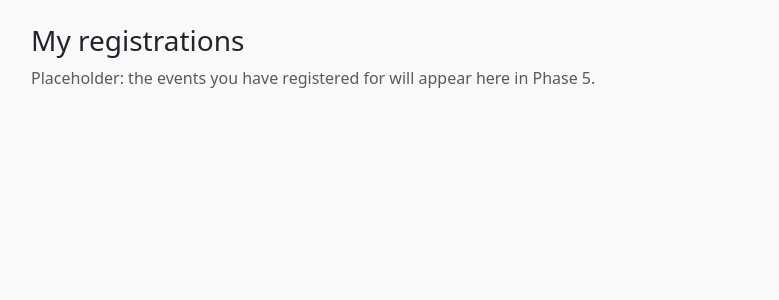
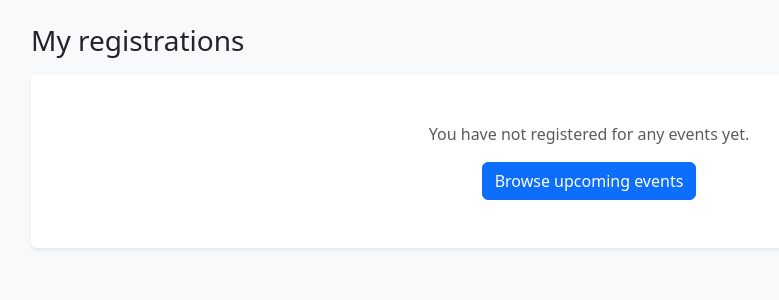
Before and after one commit to Asmit-123/event-booking-platform, a Django app: page /my-registrations/ in a window 1280 px wide. Shown: the part 56-356 px from the top of the page, without its empty margins (51-830 px from the left). Run offline with Django 5.2, Linux system fonts and the light colour scheme; the visitor is signed in with stand-in values (Sample User, id 1); data comes from the database, SQL or seed files in the repository; data that the repository does not hold is empty.

Commit message:
feat: add My registrations page with upcoming and past sections

```diff
--- /dev/null
+++ b/registrations/selectors.py
@@ -0,0 +1,18 @@
+from .models import Registration
+
+
+def attendee_registrations(attendee):
+    """An attendee's registrations as (upcoming, earlier) lists, using one query.
+
+    Upcoming: active events that have not started, soonest first.
+    Earlier: cancelled or already started events, most recent first.
+    """
+    registrations = list(
+        Registration.objects.filter(attendee=attendee)
+        .select_related("event__organizer")
+        .order_by("event__start_datetime", "pk")
+    )
+    upcoming = [r for r in registrations if not r.event.is_cancelled and not r.event.is_past]
+    earlier = [r for r in registrations if r.event.is_cancelled or r.event.is_past]
+    earlier.reverse()
+    return upcoming, earlier
--- a/registrations/views.py
+++ b/registrations/views.py
@@ -6,12 +6,14 @@ from django.views.decorators.http import require_POST
 from accounts.permissions import attendee_required
 from events.models import Event
 
-from . import services
+from . import selectors, services
 
 
 @attendee_required
 def my_registrations(request):
-    return render(request, "registrations/my_registrations.html")
+    upcoming, earlier = selectors.attendee_registrations(request.user)
+    context = {"upcoming": upcoming, "earlier": earlier}
+    return render(request, "registrations/my_registrations.html", context)
 
 
 @attendee_required
--- a/templates/registrations/my_registrations.html
+++ b/templates/registrations/my_registrations.html
@@ -3,6 +3,27 @@
 {% block title %}My registrations | Event Booking{% endblock %}
 
 {% block content %}
-  <h1 class="h3">My registrations</h1>
-  <p class="text-muted">Placeholder: the events you have registered for will appear here in Phase 5.</p>
+  <h1 class="h3 mb-3">My registrations</h1>
+
+  {% if upcoming or earlier %}
+    <h2 class="h5">Upcoming</h2>
+    {% if upcoming %}
+      {% include "registrations/_table.html" with registrations=upcoming %}
+    {% else %}
+      <p class="text-muted">
+        You have no upcoming registrations.
+        <a href="{% url 'events:event_list' %}">Browse events</a>
+      </p>
+    {% endif %}
+
+    {% if earlier %}
+      <h2 class="h5 mt-4">Cancelled and past</h2>
+      {% include "registrations/_table.html" with registrations=earlier %}
+    {% endif %}
+  {% else %}
+    <div class="text-center py-5 bg-white rounded shadow-sm">
+      <p class="text-muted mb-3">You have not registered for any events yet.</p>
+      <a class="btn btn-primary" href="{% url 'events:event_list' %}">Browse upcoming events</a>
+    </div>
+  {% endif %}
 {% endblock %}
```
Also changed, not shown: templates/registrations/_table.html (added, +36 -0 lines).
